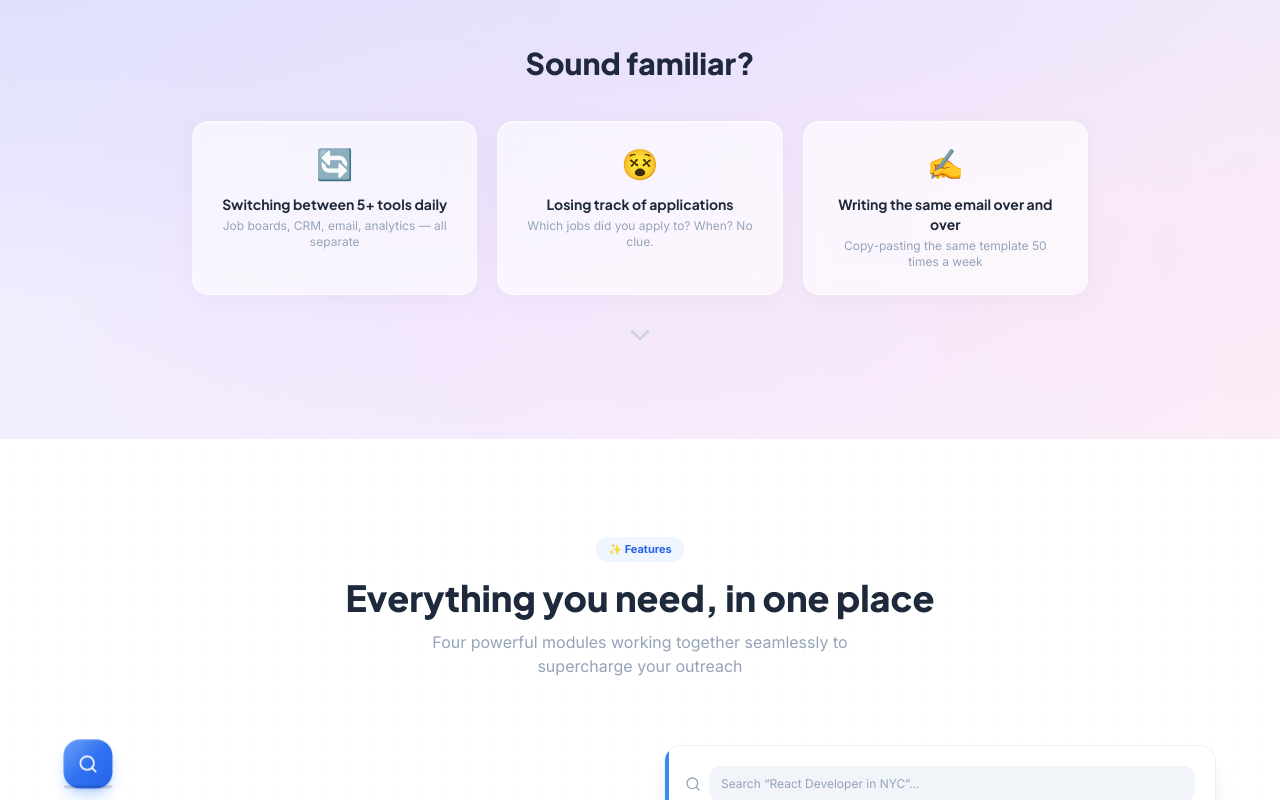
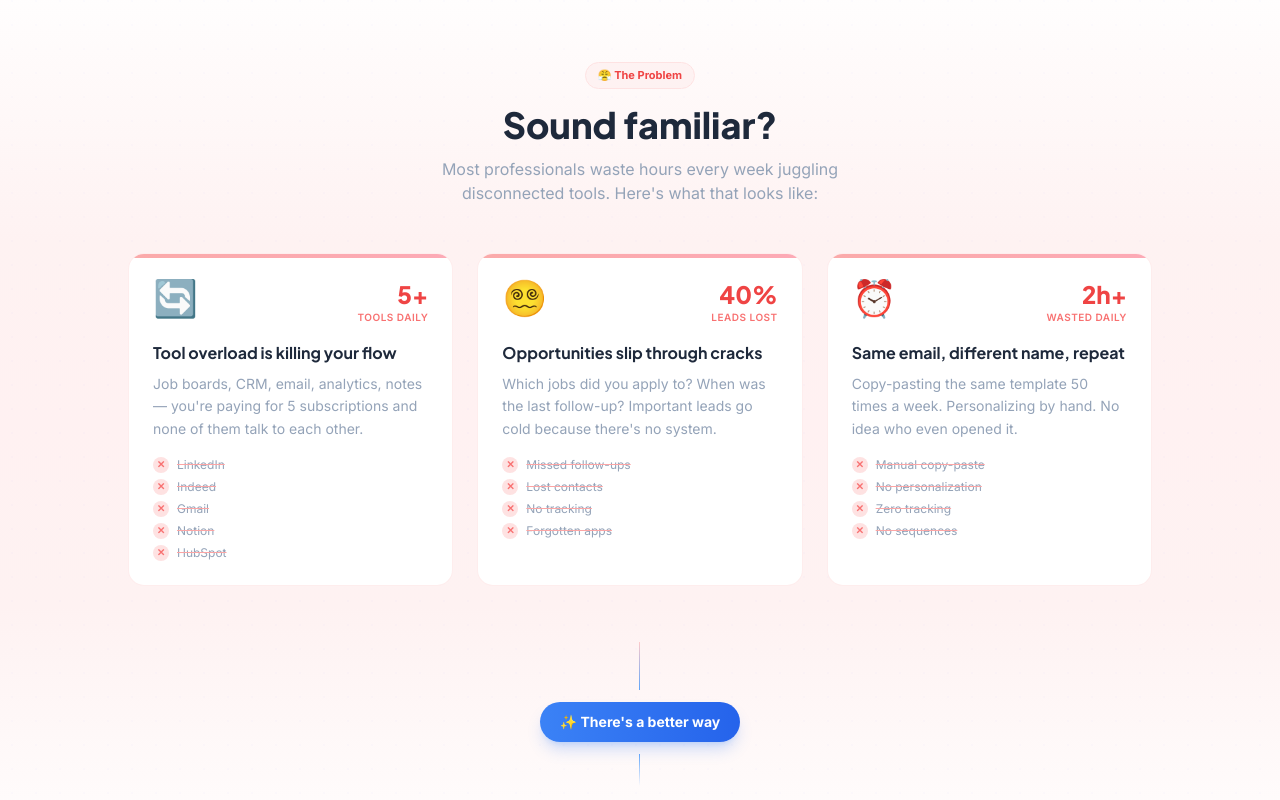
Before and after one commit to Shakib2002/Reachly, a Next.js app: page / in a window 1280 px wide. Shown: the part 800-1600 px from the top of the page. Built offline with nearby package versions, Linux system fonts and the light colour scheme; no server answers.

Commit message:
feat: Premium 'Sound familiar?' section - red tint, stat counters, crossed-out items, solution transition

```diff
--- a/app/page.tsx
+++ b/app/page.tsx
@@ -141,18 +141,92 @@ export default function LandingPage() {
         <style jsx>{`@keyframes marquee{0%{transform:translateX(0)}100%{transform:translateX(-50%)}}.animate-marquee{animation:marquee 20s linear infinite}`}</style>
       </section>
 
-      {/* Problem */}
-      <section className="py-20 px-6 gradient-mesh">
-        <div className="max-w-4xl mx-auto text-center">
-          <h2 className="text-3xl font-extrabold text-[#1e293b] mb-10 font-display reveal">Sound familiar?</h2>
-          <div className="grid grid-cols-1 md:grid-cols-3 gap-5">
-            {[{e:'🔄',t:'Switching between 5+ tools daily',d:'Job boards, CRM, email, analytics — all separate'},{e:'😵',t:'Losing track of applications',d:'Which jobs did you apply to? When? No clue.'},{e:'✍️',t:'Writing the same email over and over',d:'Copy-pasting the same template 50 times a week'}].map((p,i)=>(
-              <div key={i} className={`glass-card rounded-2xl p-6 reveal delay-${i+1}`}>
-                <span className="text-3xl">{p.e}</span><h3 className="text-sm font-bold text-[#1e293b] mt-3 mb-1 font-display">{p.t}</h3><p className="text-xs text-slate-400">{p.d}</p>
+      {/* Problem — "Sound familiar?" */}
+      <section className="py-24 px-6 relative overflow-hidden">
+        {/* Subtle red-tinted gradient background */}
+        <div className="absolute inset-0" style={{
+          background: 'linear-gradient(180deg, #ffffff 0%, #fef2f2 30%, #fff1f2 50%, #fef2f2 70%, #ffffff 100%)'
+        }} />
+        <div className="absolute inset-0 bg-dots opacity-50" />
+
+        <div className="max-w-5xl mx-auto text-center relative z-10">
+          {/* Section header */}
+          <div className="reveal">
+            <span className="inline-flex items-center gap-1.5 px-3 py-1 bg-red-50 text-red-500 rounded-full text-[11px] font-bold mb-4 border border-red-100">😤 The Problem</span>
+            <h2 className="text-3xl sm:text-4xl font-extrabold text-[#1e293b] mb-3 font-display">Sound familiar?</h2>
+            <p className="text-slate-400 max-w-md mx-auto">Most professionals waste hours every week juggling disconnected tools. Here&apos;s what that looks like:</p>
+          </div>
+
+          {/* Pain point cards */}
+          <div className="grid grid-cols-1 md:grid-cols-3 gap-6 mt-12">
+            {[
+              {
+                emoji: '🔄',
+                stat: '5+',
+                statLabel: 'tools daily',
+                title: 'Tool overload is killing your flow',
+                desc: 'Job boards, CRM, email, analytics, notes — you\'re paying for 5 subscriptions and none of them talk to each other.',
+                items: ['LinkedIn', 'Indeed', 'Gmail', 'Notion', 'HubSpot'],
+              },
+              {
+                emoji: '😵‍💫',
+                stat: '40%',
+                statLabel: 'leads lost',
+                title: 'Opportunities slip through cracks',
+                desc: 'Which jobs did you apply to? When was the last follow-up? Important leads go cold because there\'s no system.',
+                items: ['Missed follow-ups', 'Lost contacts', 'No tracking', 'Forgotten apps'],
+              },
+              {
+                emoji: '⏰',
+                stat: '2h+',
+                statLabel: 'wasted daily',
+                title: 'Same email, different name, repeat',
+                desc: 'Copy-pasting the same template 50 times a week. Personalizing by hand. No idea who even opened it.',
+                items: ['Manual copy-paste', 'No personalization', 'Zero tracking', 'No sequences'],
+              },
+            ].map((p, i) => (
+              <div key={i} className={`bg-white rounded-2xl border border-red-100/60 p-6 text-left relative overflow-hidden hover:shadow-xl hover:shadow-red-100/50 transition-all duration-500 reveal delay-${i + 1} group`}>
+                {/* Red accent top bar */}
+                <div className="absolute top-0 left-0 right-0 h-1 bg-gradient-to-r from-red-400 to-rose-400 rounded-t-2xl opacity-60 group-hover:opacity-100 transition-opacity" />
+
+                {/* Stat number */}
+                <div className="flex items-start justify-between mb-4">
+                  <span className="text-4xl">{p.emoji}</span>
+                  <div className="text-right">
+                    <p className="text-2xl font-extrabold text-red-500 font-display">{p.stat}</p>
+                    <p className="text-[10px] text-red-400 font-semibold uppercase tracking-wider">{p.statLabel}</p>
+                  </div>
+                </div>
+
+                {/* Content */}
+                <h3 className="text-base font-bold text-[#1e293b] mb-2 font-display">{p.title}</h3>
+                <p className="text-sm text-slate-400 leading-relaxed mb-4">{p.desc}</p>
+
+                {/* Crossed-out items (the old way) */}
+                <div className="space-y-1.5">
+                  {p.items.map(item => (
+                    <div key={item} className="flex items-center gap-2">
+                      <div className="w-4 h-4 rounded-full bg-red-100 flex items-center justify-center flex-shrink-0">
+                        <span className="text-red-400 text-[10px] font-bold">✕</span>
+                      </div>
+                      <span className="text-xs text-slate-400 line-through decoration-red-300">{item}</span>
+                    </div>
+                  ))}
+                </div>
               </div>
             ))}
           </div>
-          <div className="mt-8 text-slate-300"><ChevronDown className="w-8 h-8 mx-auto animate-bounce"/></div>
+
+          {/* Transition to solution */}
+          <div className="mt-14 reveal">
+            <div className="inline-flex flex-col items-center gap-3">
+              <div className="w-px h-12 bg-gradient-to-b from-red-200 to-blue-400" />
+              <div className="inline-flex items-center gap-2 px-5 py-2.5 bg-gradient-to-r from-blue-500 to-blue-600 text-white rounded-full text-sm font-bold shadow-lg shadow-blue-500/25 hover:shadow-blue-500/40 hover:scale-105 transition-all cursor-default">
+                ✨ There&apos;s a better way
+              </div>
+              <div className="w-px h-8 bg-gradient-to-b from-blue-400 to-transparent" />
+            </div>
+          </div>
         </div>
       </section>
 
```
